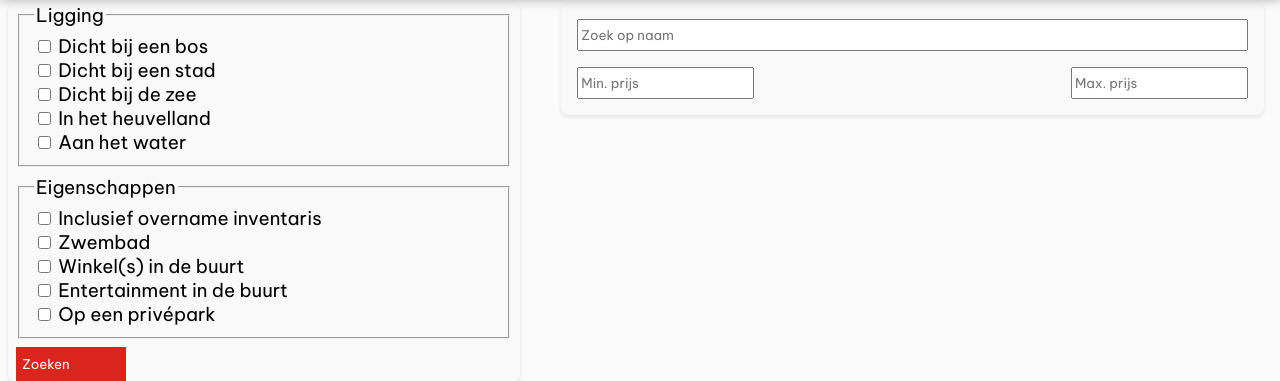
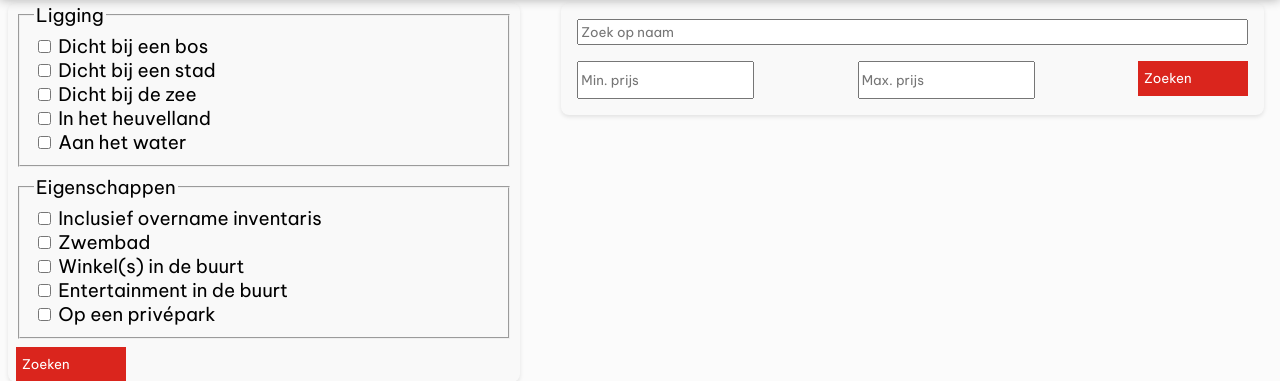
Before and after one commit to roc-ica/l7-pro-3-vakantie-villa-verkenner-2023-syntax-errors, a PHP site: page /villa.php in a window 1280 px wide. Shown: the part 93-474 px from the top of the page. Run offline with PHP 8.4, Linux system fonts and the light colour scheme; data that the repository does not hold is empty.

Commit message:
Add search button for price range in villa filter form

```diff
--- a/sections/villa_all.php
+++ b/sections/villa_all.php
@@ -43,6 +43,7 @@
                 <div class="all-villas__price-setting">
                     <input type="number" name="min_price" placeholder="Min. prijs" value="<?= htmlspecialchars($_GET['min_price'] ?? '') ?>" class="all-villas__input">
                     <input type="number" name="max_price" placeholder="Max. prijs" value="<?= htmlspecialchars($_GET['max_price'] ?? '') ?>" class="all-villas__input">
+                    <button type="submit" class="all-villas__button --primary">Zoeken</button>
                 </div>
             </form>
             <div class="all-villas__items">
```
